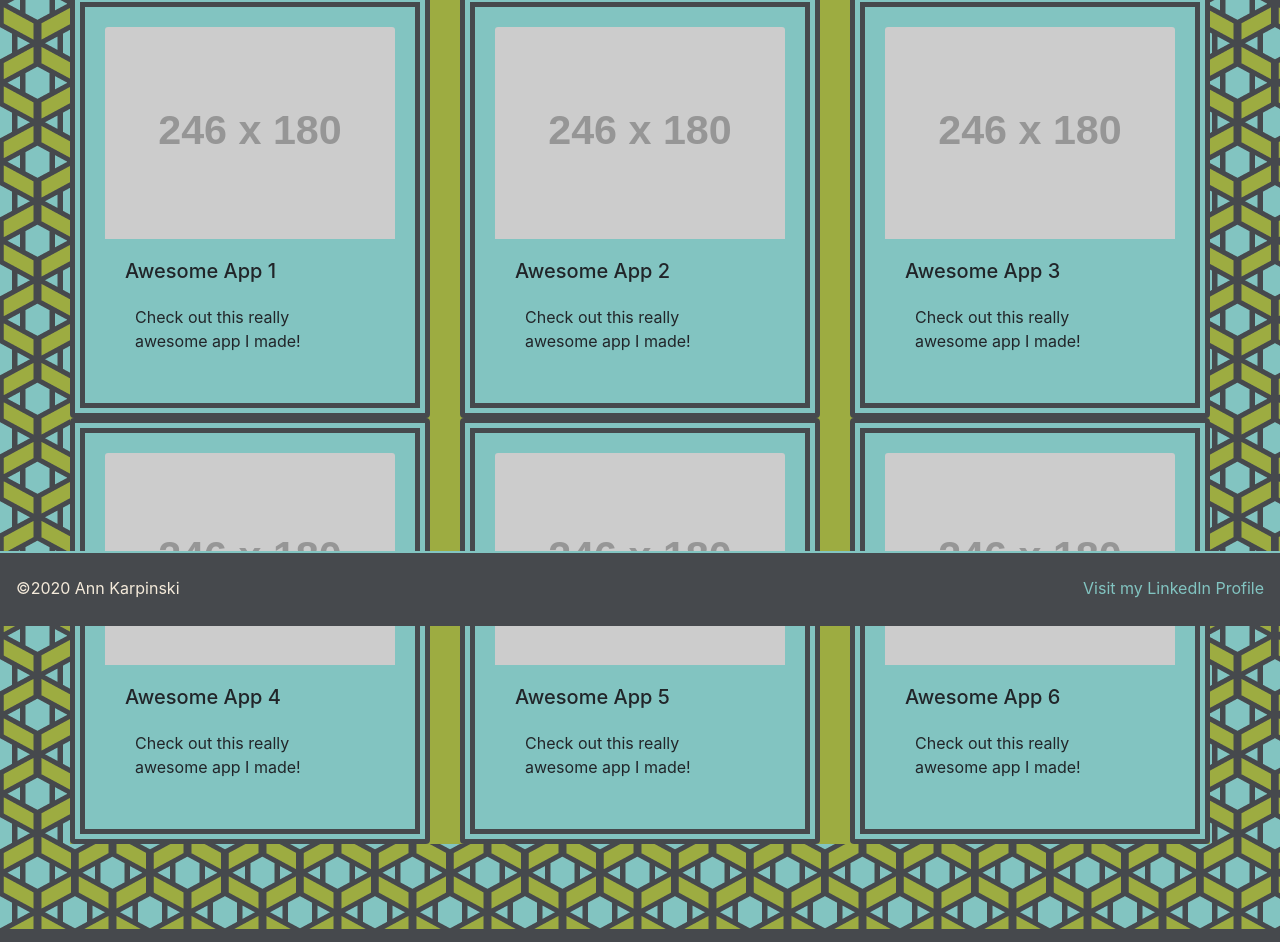
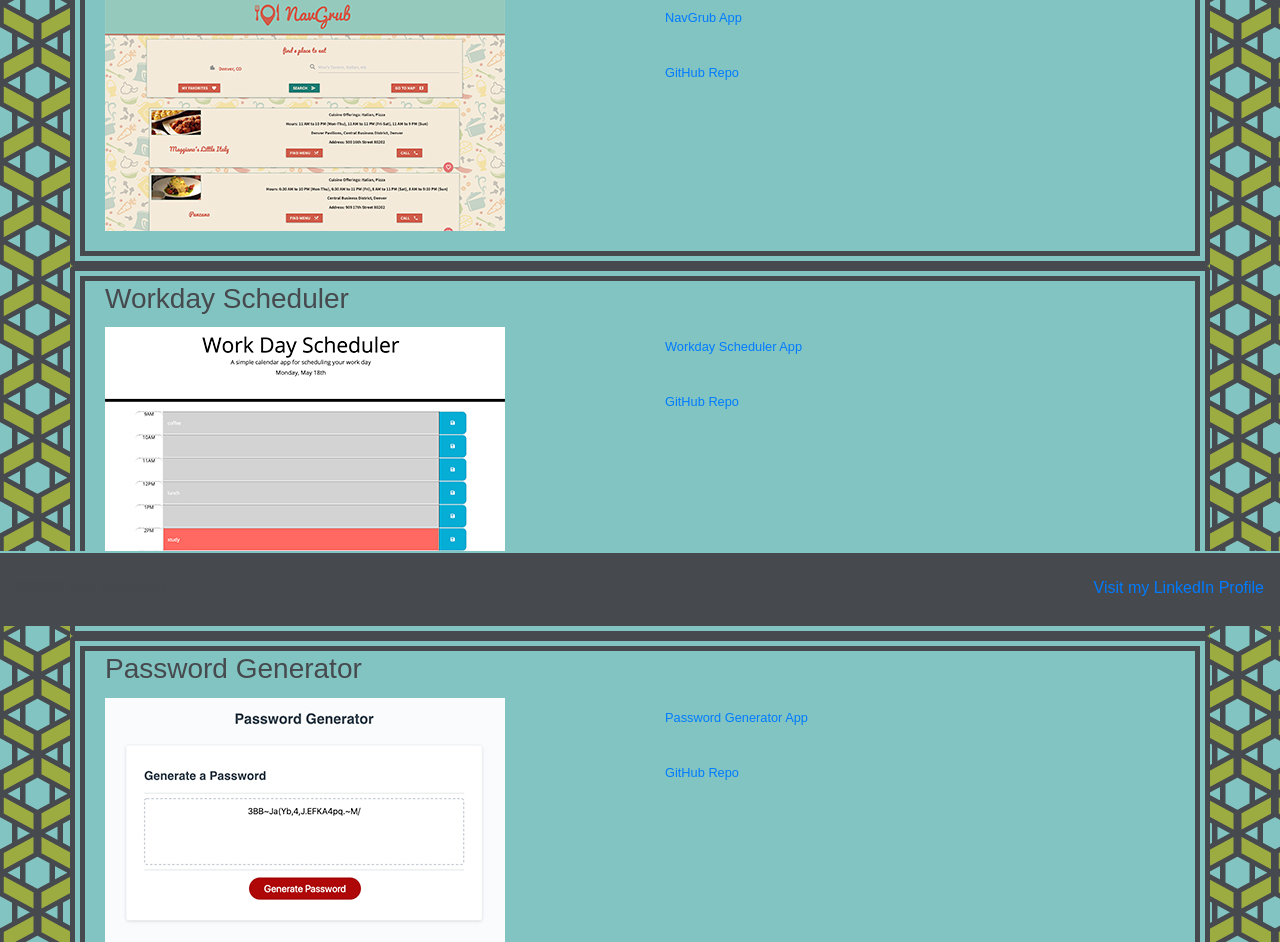
Before and after one commit to annkarpinski/DU_Homework_UpdatedPortfolio, a plain HTML site: page portfolio.html in a window 1280 px wide. Shown: the part 174-1116 px from the top of the page. Drawn offline with nearby package versions, Linux system fonts and the light colour scheme; placeholder pictures from the web are drawn by us.

Commit message:
added project 1 and homework to portfolio, some styling, updated README.md

```diff
--- a/portfolio.html
+++ b/portfolio.html
@@ -47,90 +47,104 @@
     <!-- End Nav -->
     <main class="container">
       <div class="row">
-        <div class="col-xs-4 col-sm-12 col-md-12 col-lg-10 col-xl-12">
-          <div class="page-header">
-            <h1>My Portfolio</h1>
+        <div
+          class="col s12 card small center-align"
+          style="height: fit-content; padding-top: 1px;"
+        >
+          <h3 class="card-title">NavGrub</h3>
+          <div class="row">
+            <div class="col s6">
+              <div class="card-content">
+                <div class="row">
+                  <div class="col-md-6">
+                    <img src="./images/navgrub.jpg" alt="NavGrub Screenshot" />
                   </div>
-          <div class="row">
-            <div class="card-deck">
-              <div class="card">
-                <img
-                  class="card-img-top"
-                  src="http://placehold.it/246x180"
-                  alt="Card image cap"
-                />
-                <div class="card-body">
-                  <h5 class="card-title">Awesome App 1</h5>
+                  <div class="col-lg-6">
                     <p class="card-text">
-                    Check out this really awesome app I made!
+                      <a
+                        href="https://annkarpinski.github.io/nav-grub/"
+                        target="_blank"
+                        >NavGrub App</a
+                      >
+                      <p class="card-text">
+                      <a
+                        href="https://github.com/annkarpinski/nav-grub"
+                        target="_blank"
+                        >GitHub Repo</a
+                      >
                       </p>
-                </div>
-              </div>
-              <div class="card">
-                <img
-                  class="card-img-top"
-                  src="http://placehold.it/246x180"
-                  alt="Card image cap"
-                />
-                <div class="card-body">
-                  <h5 class="card-title">Awesome App 2</h5>
-                  <p class="card-text">
-                    Check out this really awesome app I made!
-                  </p>
-                </div>
-              </div>
-              <div class="card">
-                <img
-                  class="card-img-top"
-                  src="http://placehold.it/246x180"
-                  alt="Card image cap"
-                />
-                <div class="card-body">
-                  <h5 class="card-title">Awesome App 3</h5>
-                  <p class="card-text">
-                    Check out this really awesome app I made!
                     </p>
                   </div>
                 </div>
               </div>
-            <div class="card-deck">
-              <div class="card">
-                <img
-                  class="card-img-top"
-                  src="http://placehold.it/246x180"
-                  alt="Card image cap"
-                />
-                <div class="card-body">
-                  <h5 class="card-title">Awesome App 4</h5>
+            </div>
+          </div>
+        </div>
+      </div>
+      <div class="row">
+        <div
+          class="col s12 card small center-align"
+          style="height: fit-content; padding-top: 1px;"
+        >
+          <h3 class="card-title">Workday Scheduler</h3>
+          <div class="row">
+            <div class="col s6">
+              <div class="card-content">
+                <div class="row">
+                  <div class="col-md-6">
+                    <img src="./images/workdayscheduler.jpg" alt="Workday Scheduler Screenshot" />
+                  </div>
+                  <div class="col-lg-6">
                     <p class="card-text">
-                    Check out this really awesome app I made!
+                      <a
+                        href="https://annkarpinski.github.io/DU_Homework5/"
+                        target="_blank"
+                        >Workday Scheduler App</a
+                      >
+                      <p class="card-text">
+                      <a
+                        href="https://github.com/annkarpinski/DU_Homework5"
+                        target="_blank"
+                        >GitHub Repo</a
+                      >
+                      </p>
                     </p>
                   </div>
                 </div>
-              <div class="card">
-                <img
-                  class="card-img-top"
-                  src="http://placehold.it/246x180"
-                  alt="Card image cap"
-                />
-                <div class="card-body">
-                  <h5 class="card-title">Awesome App 5</h5>
+              </div>
+            </div>
+          </div>
+        </div>
+      </div>
+      <div class="row">
+        <div
+          class="col s12 card small center-align"
+          style="height: fit-content; padding-top: 1px;"
+        >
+          <h3 class="card-title">Password Generator</h3>
+          <div class="row">
+            <div class="col s6">
+              <div class="card-content">
+                <div class="row">
+                  <div class="col-md-6">
+                    <img src="./images/passwordgenerator.jpg" alt="Password Generator Screenshot" />
+                  </div>
+                  <div class="col-lg-6">
                     <p class="card-text">
-                    Check out this really awesome app I made!
+                      <a
+                        href="https://annkarpinski.github.io/DU_Homework3/"
+                        target="_blank"
+                        >Password Generator App</a
+                      >
+                      <p class="card-text">
+                      <a
+                        href="https://github.com/annkarpinski/DU_Homework3"
+                        target="_blank"
+                        >GitHub Repo</a
+                      >
+                      </p>
                     </p>
                   </div>
-              </div>
-              <div class="card">
-                <img
-                  class="card-img-top"
-                  src="http://placehold.it/246x180"
-                  alt="Card image cap"
-                />
-                <div class="card-body">
-                  <h5 class="card-title">Awesome App 6</h5>
-                  <p class="card-text">
-                    Check out this really awesome app I made!
-                  </p>
                 </div>
               </div>
             </div>
--- a/styles/style.css
+++ b/styles/style.css
@@ -1,5 +1,18 @@
-a {
-  color: #82c4c1;
+p {
+  font-family: "Muli", sans-serif;
+  color: #46494d;
+}
+
+h1 {
+  font-family: "Muli", sans-serif;
+  color: #46494d;
+  /* letter-spacing: -5px; */
+}
+
+h3 {
+  font-family: "Muli", sans-serif;
+  color: #46494d;
+  /* letter-spacing: -5px; */
 }
 
 body {
```
Also changed, not shown: splash.html (added, +36 -0 lines), images/aklogo.png (added), images/navgrub.jpg (added), images/passwordgenerator.jpg (added), images/workdayscheduler.jpg (added), 2 other files. Lines whose indentation alone changed are shown as unchanged.
